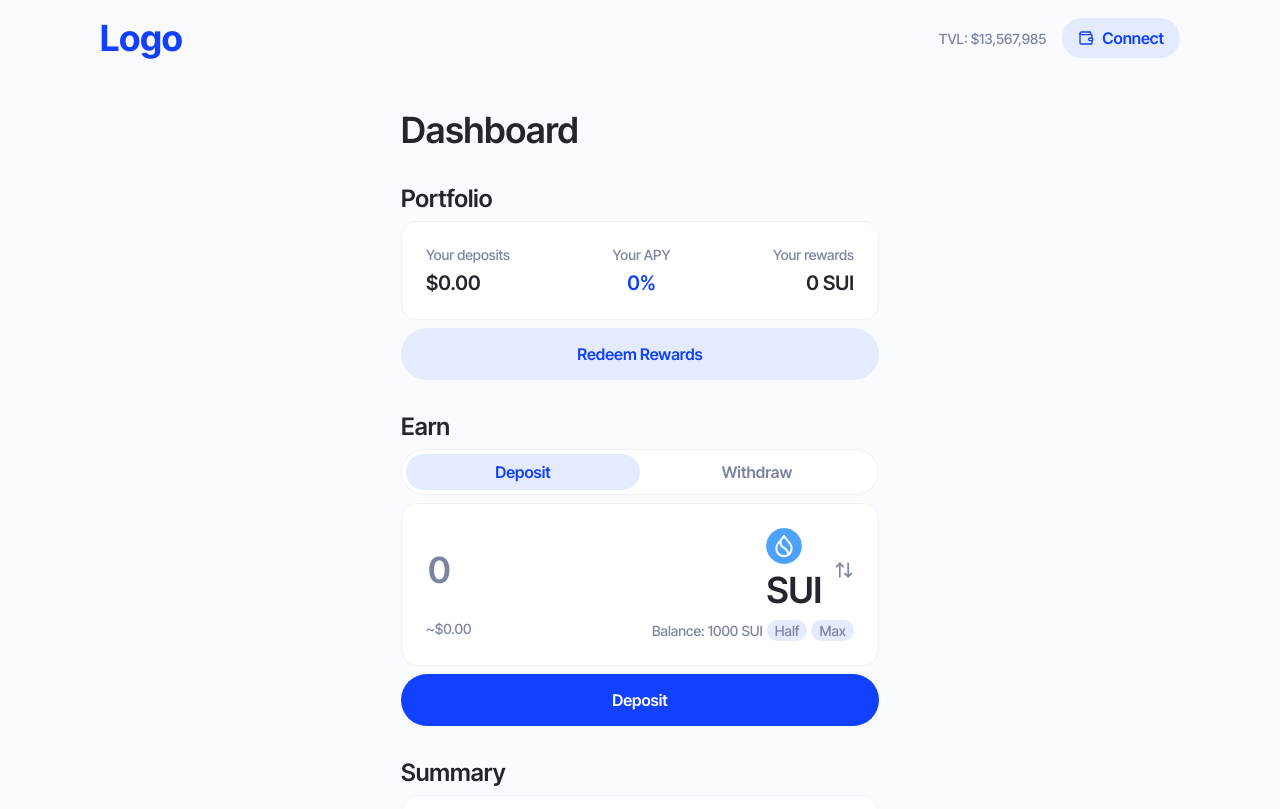
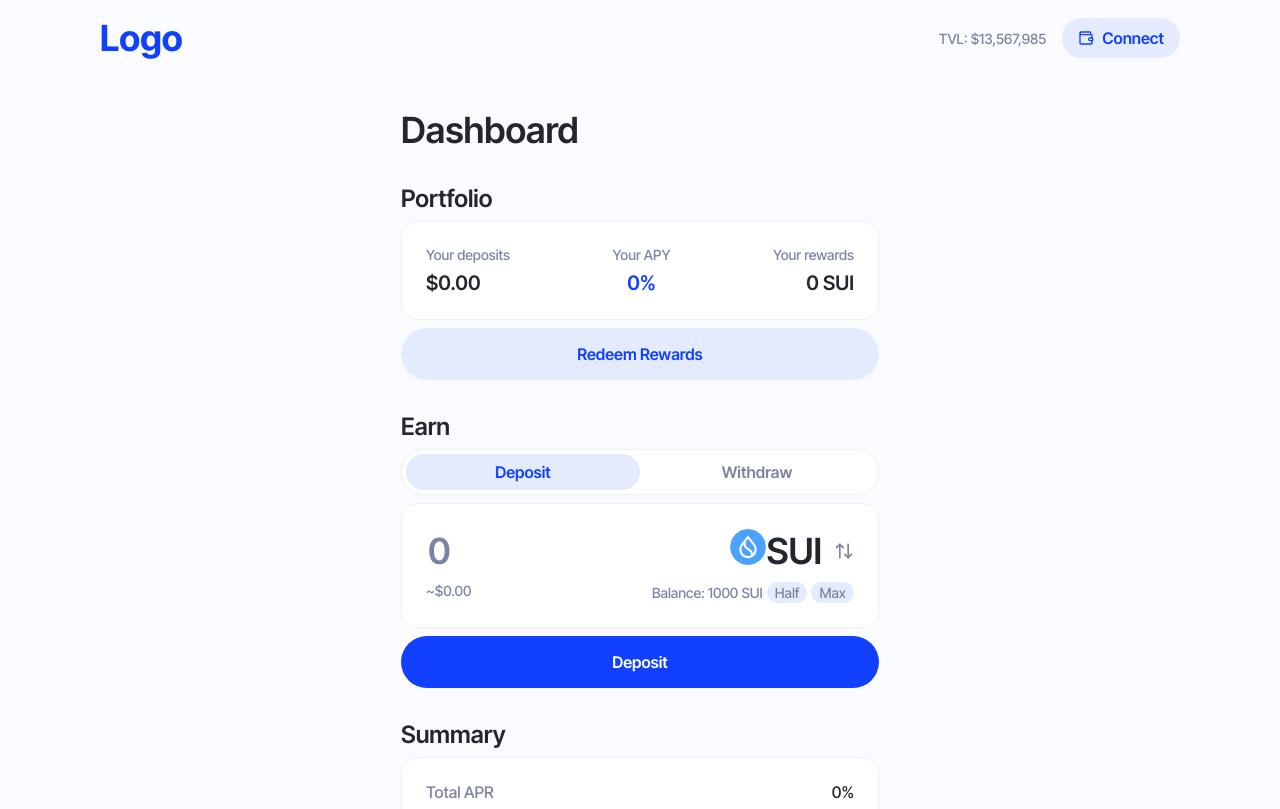
Before and after one commit to jeppepro/sui-vault-demo, a Next.js app: page / in a window 1280 px wide. Shown: the top 809 px of the page. Built offline with nearby package versions, Linux system fonts and the light colour scheme.

Commit message:
Update TokenSwitcher.tsx

```diff
--- a/app/components/TokenSwitcher.tsx
+++ b/app/components/TokenSwitcher.tsx
@@ -41,21 +41,24 @@ export default function TokenSwitcher({ currentToken, onToggle }: TokenSwitcherP
               y: { type: "spring", stiffness: 500, damping: 25 },
               opacity: { duration: 0.15 },
             }}
-            className="flex items-center justify-end gap-2 absolute inset-0 flex-row"
+            className="flex items-center justify-end gap-2 absolute inset-0"
+            style={{ display: "flex", flexDirection: "row" }}
           >
-            <div className="flex items-center justify-end gap-2 w-full">
             {currentToken === "SUI" ? (
               <>
                 <SuiIcon className="token-icon w-6 h-6 flex-shrink-0" />
-                  <p className="token-type text-lg font-semibold whitespace-nowrap">SUI</p>
+                <p className="token-type text-lg font-semibold whitespace-nowrap" style={{ display: "inline" }}>
+                  SUI
+                </p>
               </>
             ) : (
               <>
                 <UsdcIcon className="token-icon w-6 h-6 flex-shrink-0" />
-                  <p className="token-type text-lg font-semibold whitespace-nowrap">USDC</p>
+                <p className="token-type text-lg font-semibold whitespace-nowrap" style={{ display: "inline" }}>
+                  USDC
+                </p>
               </>
             )}
-            </div>
           </motion.div>
         </AnimatePresence>
       </div>
```
Lines whose indentation alone changed are shown as unchanged.
